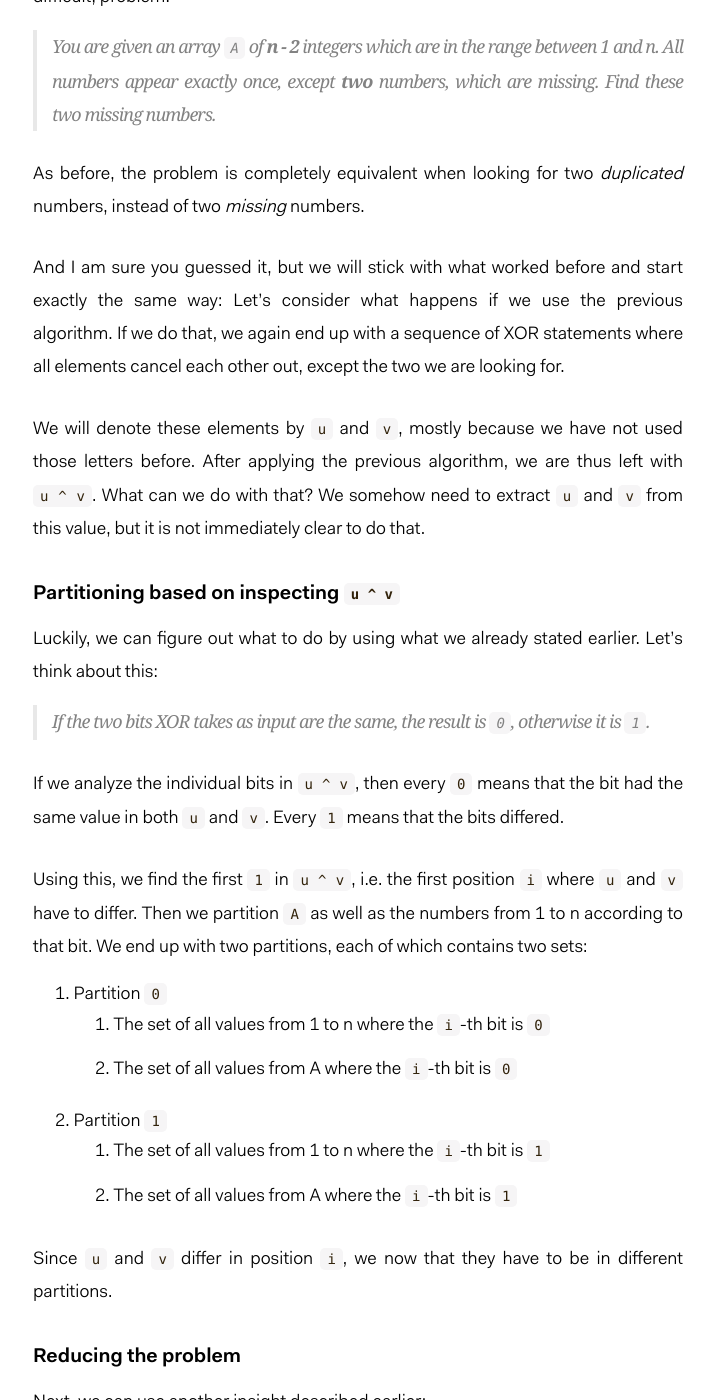
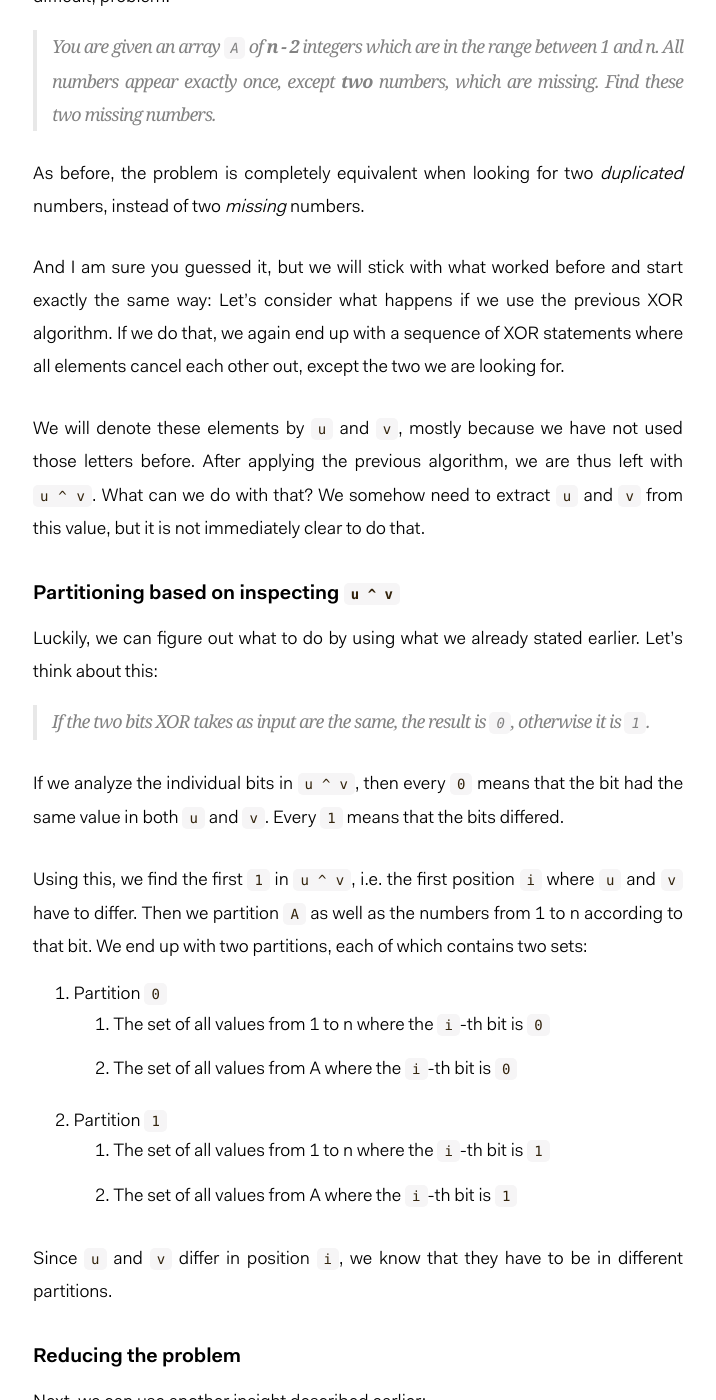
Before and after one commit to florian/florian.github.io, a Jekyll site: the page built from _posts/2020-03-15-xor-trick.md, in a window 1280 px wide and 1400 px high, scrolled down 8808 px. Shown: the whole window, without its empty margins (282-998 px from the left). Built offline with Jekyll 4.4.1, drawn with Linux system fonts in a browser that asks for light colours; nearby versions of some CDN libraries.

Commit message:
Fix know now typo for real

```diff
--- a/_posts/2020-03-15-xor-trick.md
+++ b/_posts/2020-03-15-xor-trick.md
@@ -271,7 +271,7 @@ Consider the following, slightly more difficult, problem:
 As before, the problem is completely equivalent when looking for two *duplicated* numbers, instead of two *missing* numbers.
 
 And I am sure you guessed it, but we will stick with what worked before and start exactly the same way:
-Let's consider what happens if we use the previous algorithm.
+Let's consider what happens if we use the previous XOR algorithm.
 If we do that, we again end up with a sequence of XOR statements where all elements cancel each other out, except the two we are looking for.
 
 We will denote these elements by `u` and `v`, mostly because we have not used those letters before.
@@ -296,7 +296,7 @@ Then we partition `A` as well as the numbers from 1 to n according to that bit.
 	1. The set of all values from 1 to n where the `i`-th bit is `1`
 	1. The set of all values from A where the `i`-th bit is `1`
 
-Since `u` and `v` differ in position `i`, we now that they have to be in different partitions.
+Since `u` and `v` differ in position `i`, we know that they have to be in different partitions.
 
 #### Reducing the problem
 
```
